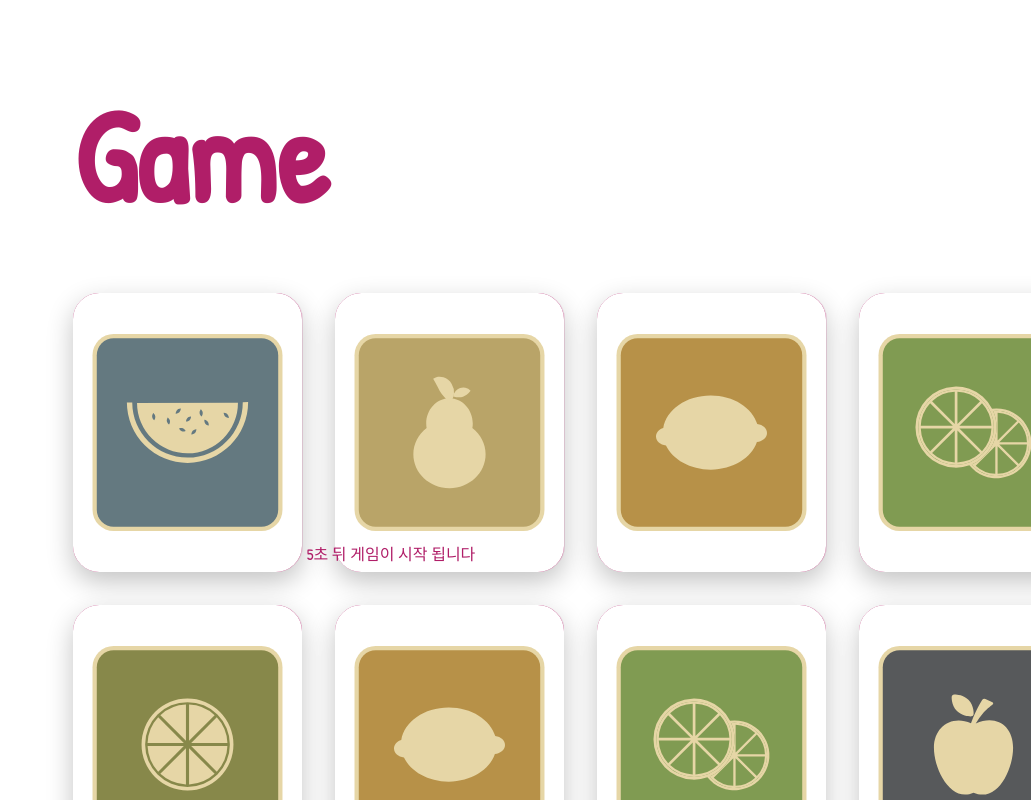
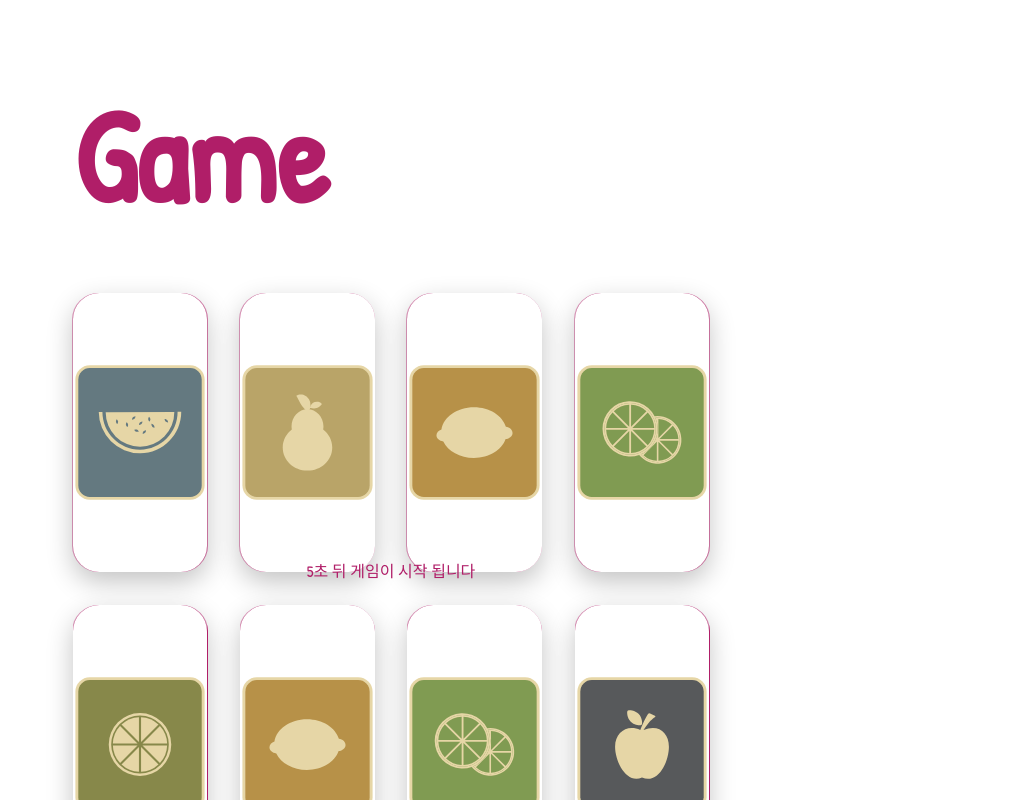
Before and after one commit to chuhongkyu/Card, a Next.js app: page /home/game in a window 1280 px wide. Shown: the whole page, without its empty margins (249-1280 px from the left). Built offline with nearby package versions, Linux system fonts and the light colour scheme.

Commit message:
fixed safari bug

```diff
--- a/components/Fruit.tsx
+++ b/components/Fruit.tsx
@@ -52,7 +52,6 @@ const Fruit = ({ index, clear, state, fail}:Ifruit) =>{
                             <img src={frontList[index]} alt={index+""} />
                         </div>
                         <div className={styles.__back}>
-                            <div className={styles.__box}></div>
                         </div>
                     </motion.div>
                 )
--- a/pages/home/game.tsx
+++ b/pages/home/game.tsx
@@ -3,7 +3,6 @@ import Layout from 'components/Layout'
 import Clock from 'components/Clock'
 import InfoTime from 'components/InfoTime'
 import { motion } from 'framer-motion';
-import { useRouter } from 'next/router'
 import { MouseEvent, useEffect, useState } from 'react';
 import styles from "styles/Game.module.scss"
 import { useStopwatch } from "react-timer-hook";
--- a/styles/Game.module.scss
+++ b/styles/Game.module.scss
@@ -23,6 +23,8 @@
             grid-column: span 1;
             position: relative;
             backface-visibility: hidden;
+            -webkit-backface-visibility: hidden;
+            -webkit-transform: translate3d(0,0,0);
             box-shadow: rgba(0, 0, 0, 0.24) 0 __vw(3) __vw(8);
             border-radius: __vw(8);
                 .__front{
@@ -45,22 +47,14 @@
                 }
                 .__back{
                     transform: rotateY(180deg);
-                    background-color: white;
+                    background-color: var(--theme-4);
                     border-radius: __vw(8);
-                    border: __vw(1) solid var(--theme-4);
                     width: 100%;
                     height: 100%;
                     display: flex;
                     justify-content: center;
                     align-items: center;
                     flex-direction: column;
-                    .__box{
-                        padding: __vw(34);
-                        width: fit-content;
-                        height: fit-content;
-                        background-color: var(--theme-4);
-                        border-radius: __vw(8);
-                    }
                 }
         }
     }
@@ -108,7 +102,7 @@
     z-index: 9;
     color: var(--theme-4);
     .ready_count {
-        margin-top: __vw(10);
+        margin-top: __vw(5);
         display: flex;
         justify-items: center;
         align-items: center;
```
Also changed, not shown: 1 other file (tests, documents, lock files or other folders).
